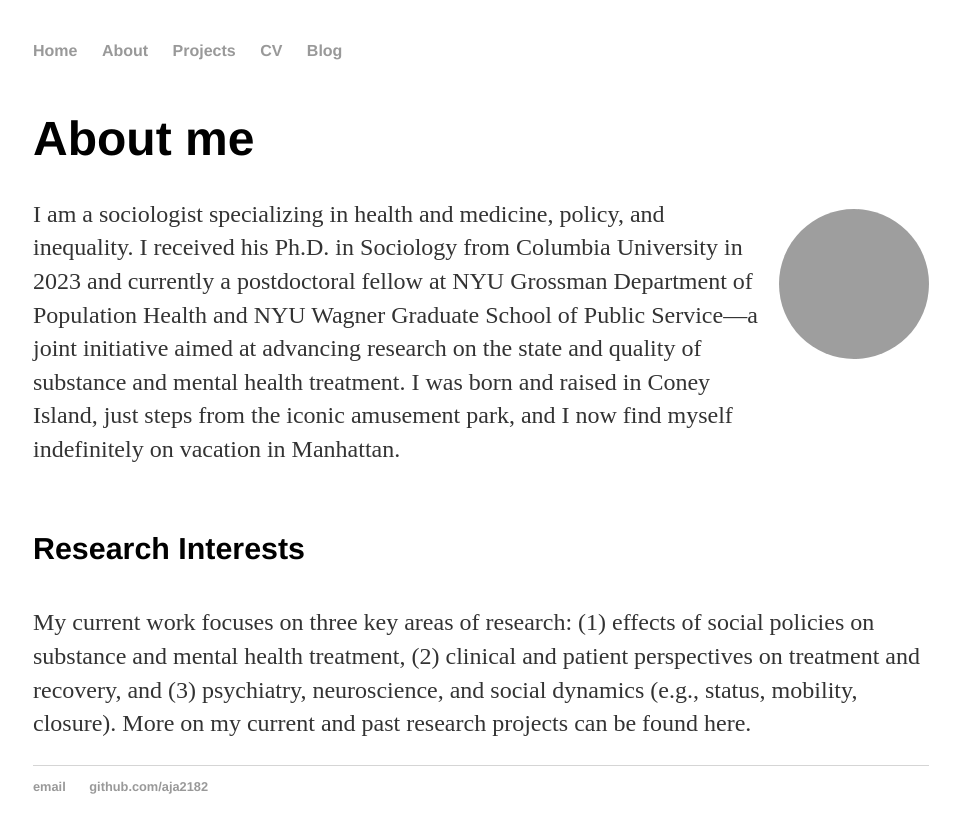
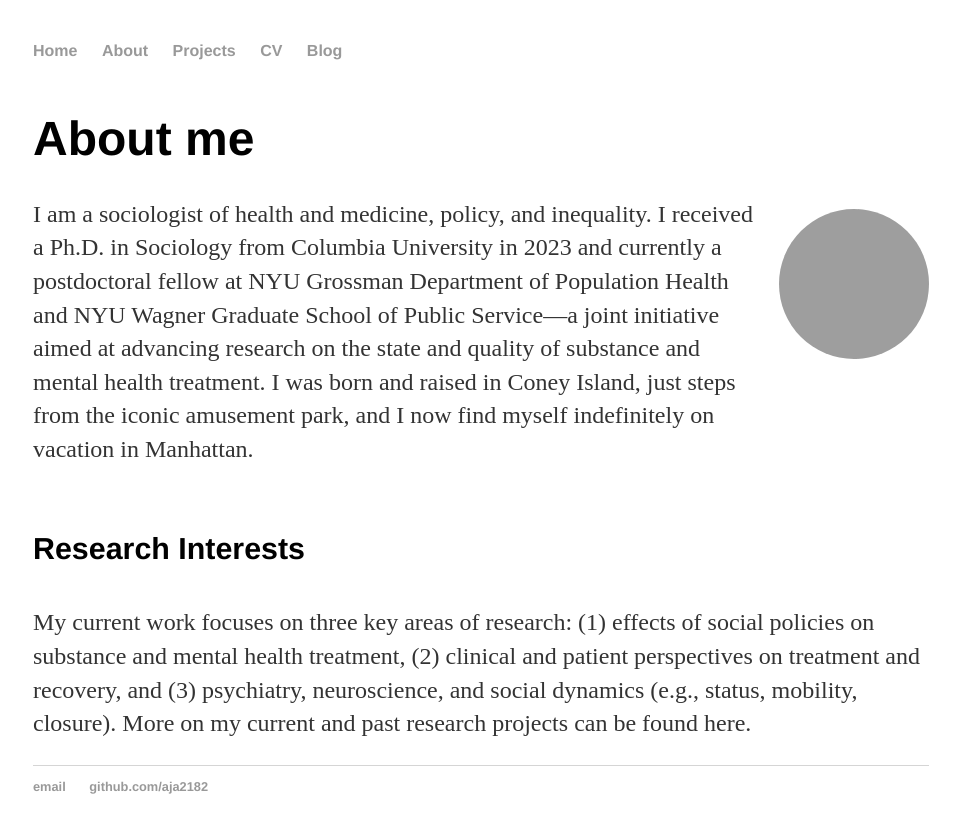
Before and after one commit to aja2182/aja2182.github.io, a Jekyll site: the page built from about/index.html, in a window 1280 px wide. Shown: the top 833 px of the page, without its empty margins (159-1119 px from the left). Built offline with Jekyll 4.4.1, drawn with Linux system fonts in a browser that asks for light colours; grey boxes are pictures that could not be loaded.

Commit message:
Update index.html

```diff
--- a/about/index.html
+++ b/about/index.html
@@ -40,7 +40,7 @@
     <div class="about">
         <div class="text-content">
             <h1>About me</h1>
-            <p>I am a sociologist specializing in health and medicine, policy, and inequality. I received his Ph.D. in Sociology from Columbia University in 2023 and currently a postdoctoral fellow at NYU Grossman Department of Population Health and NYU Wagner Graduate School of Public Service—a joint initiative aimed at advancing research on the state and quality of substance and mental health treatment. I was born and raised in Coney Island, just steps from the iconic amusement park, and I now find myself indefinitely on vacation in Manhattan. </p>
+            <p>I am a sociologist of health and medicine, policy, and inequality. I received a Ph.D. in Sociology from Columbia University in 2023 and currently a postdoctoral fellow at NYU Grossman Department of Population Health and NYU Wagner Graduate School of Public Service—a joint initiative aimed at advancing research on the state and quality of substance and mental health treatment. I was born and raised in Coney Island, just steps from the iconic amusement park, and I now find myself indefinitely on vacation in Manhattan. </p>
         </div>
         <img src="avatar.png" alt="Avatar" class="avatar">
     </div>
```
